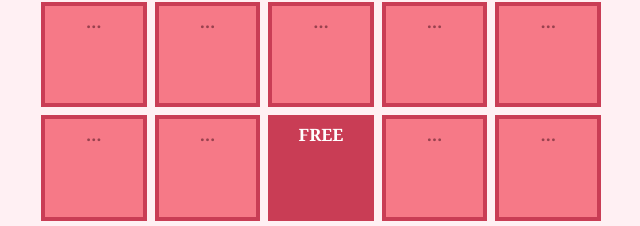
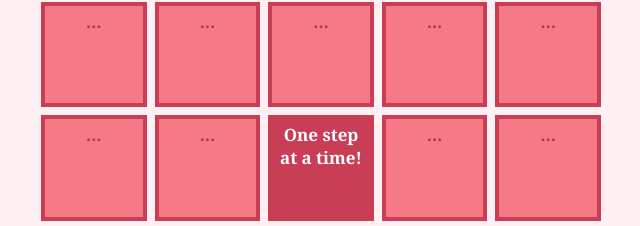
Before and after one commit to zosiakb/zosiakb.github.io, a plain HTML site: page index.html in a window 1280 px wide. Shown: the part 357-583 px from the top of the page, without its empty margins (319-959 px from the left). Drawn offline with Linux system fonts and the light colour scheme; a small style sheet from the web is missing.

Commit message:
Change 'FREE' text to 'One step at a time!'

```diff
--- a/index.html
+++ b/index.html
@@ -131,7 +131,7 @@ document.querySelectorAll(".swatch").forEach(b => b.onclick = () => setTheme(b.d
 // ---------- Card ----------
 function blank() {
   const cells = Array.from({length: 25}, () => ({text: "", done: false}));
-  cells[12] = {text: "FREE", done: true};
+  cells[12] = {text: "One step at a time!", done: true};
   return {title: TITLES[0], cells};
 }
 const newId = () => crypto.randomUUID().replace(/-/g, "").slice(0, 16);
```
